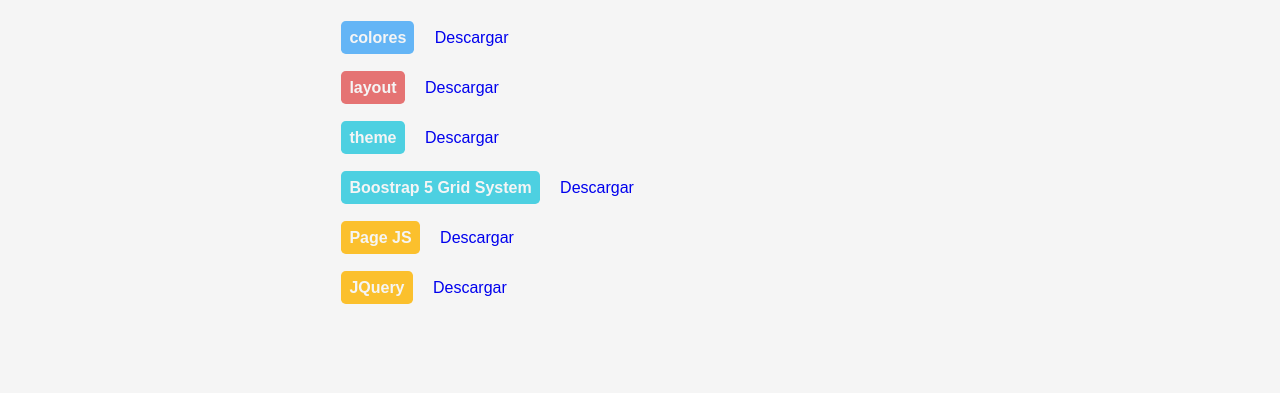
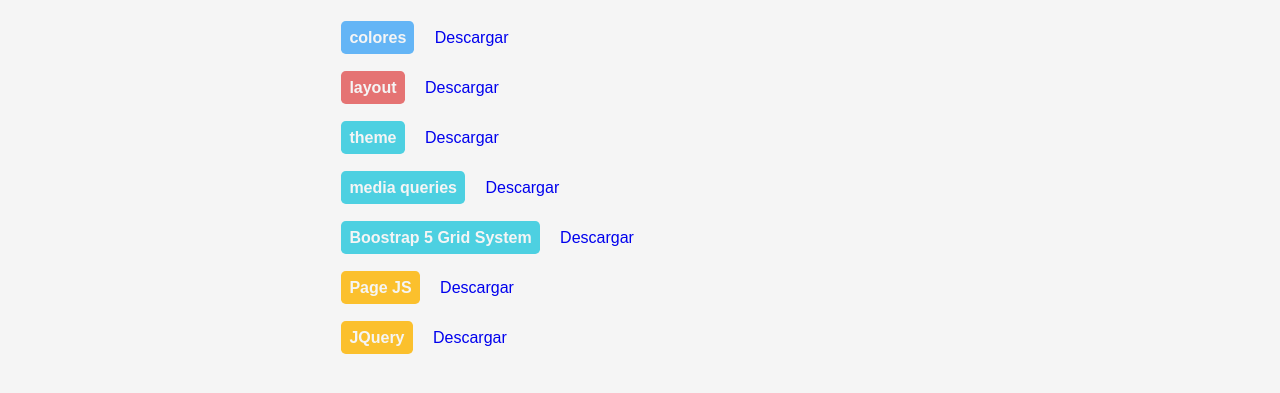
Before and after one commit to Cristian021195/resources, a plain HTML site: page index.html in a window 1280 px wide. Shown: the part 147-540 px from the top of the page. Drawn offline with Linux system fonts and the light colour scheme.

Commit message:
mas recursos agregados

```diff
--- /dev/null
+++ b/css/media-queries.css
@@ -0,0 +1,55 @@
+/*  xxs: 320px,  sm: 576px,  md: 768px,  lg: 992px,  xl: 1200px,  xxl: 1400px */
+/*tamaños*/
+@media only screen and (max-width: 319px){
+    main{
+        background-color: lightblue;
+    }
+}
+
+@media only screen and (min-width: 320px){
+    main{
+        background-color: orange;
+    }
+}
+
+@media only screen and (min-width: 576px) {
+    main{
+        background-color: red;
+    }
+}
+
+@media only screen and (min-width: 768px) {
+    main{
+        background-color: dodgerblue;
+    }
+}
+
+@media only screen and (min-width: 992px) {
+    main{
+        background-color: green;
+    }
+}
+
+@media only screen and (min-width: 1200px) {
+    main{
+        background-color: yellow;
+    }
+}
+
+@media only screen and (min-width: 1400px) {
+    main{
+        background-color: purple;
+    }
+}
+
+/*orientacion*/
+@media only screen and (orientation: landscape) {
+    body {
+      background-color: orange;
+    }
+}
+@media only screen and (orientation: portrait) {
+    body {
+      background-color: darkseagreen;
+    }
+}
--- a/index.html
+++ b/index.html
@@ -67,6 +67,10 @@
                         <a href="./css/theme.css" download>Descargar</a>
                     </li>
                     <li>
+                        <a href="./css/media-queries.css" class="btn p-2 text-grey-1 bg-cyan-3" target="_blank">media queries</a>&emsp;
+                        <a href="./css/media-queries.css" download>Descargar</a>
+                    </li>
+                    <li>
                         <a href="./css/bootstrap-grid.min.css" class="btn p-2 text-grey-1 bg-cyan-3" target="_blank">Boostrap 5 Grid System</a>&emsp;
                         <a href="./css/bootstrap-grid.min.css" download>Descargar</a>
                     </li>
```
